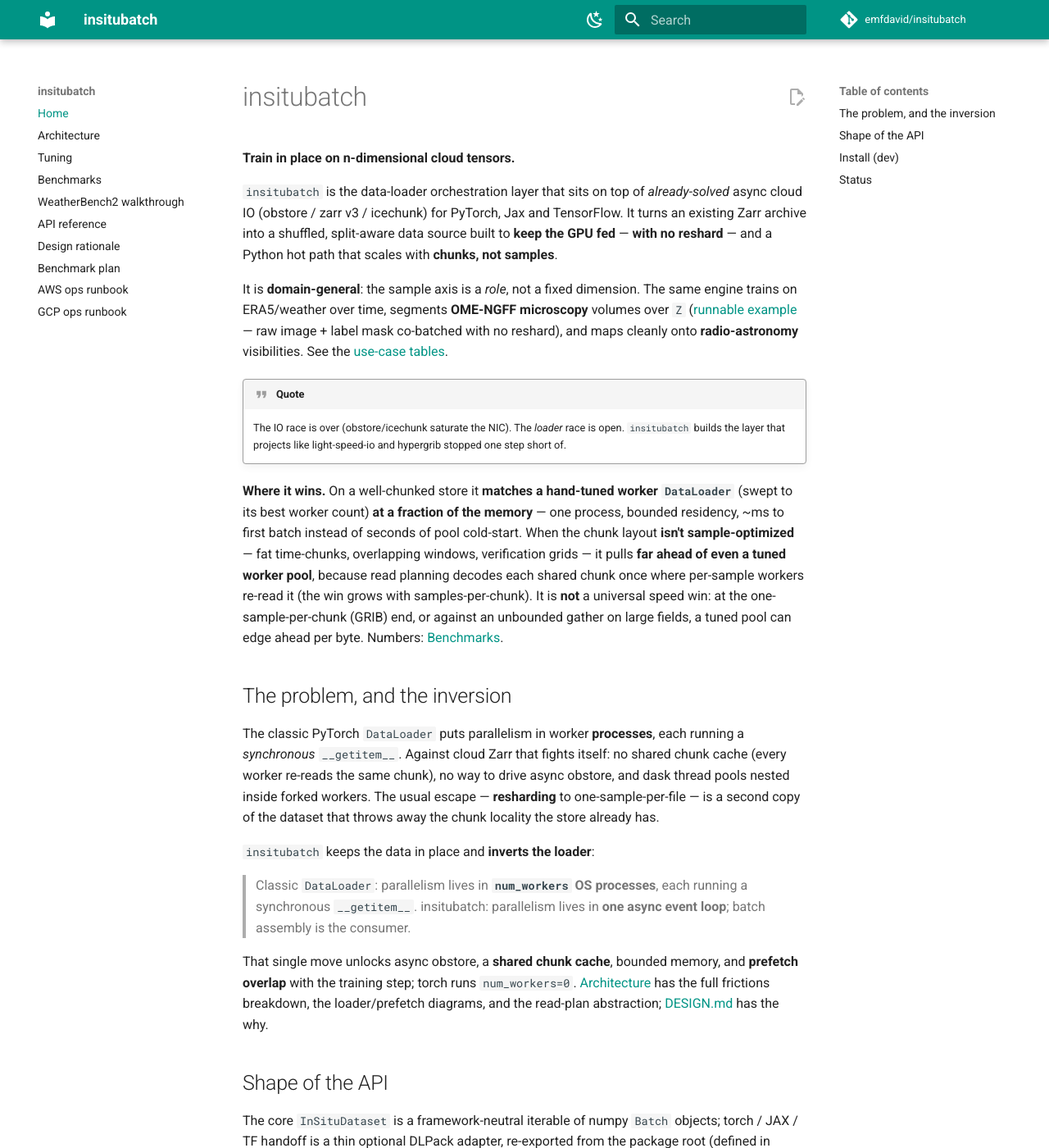
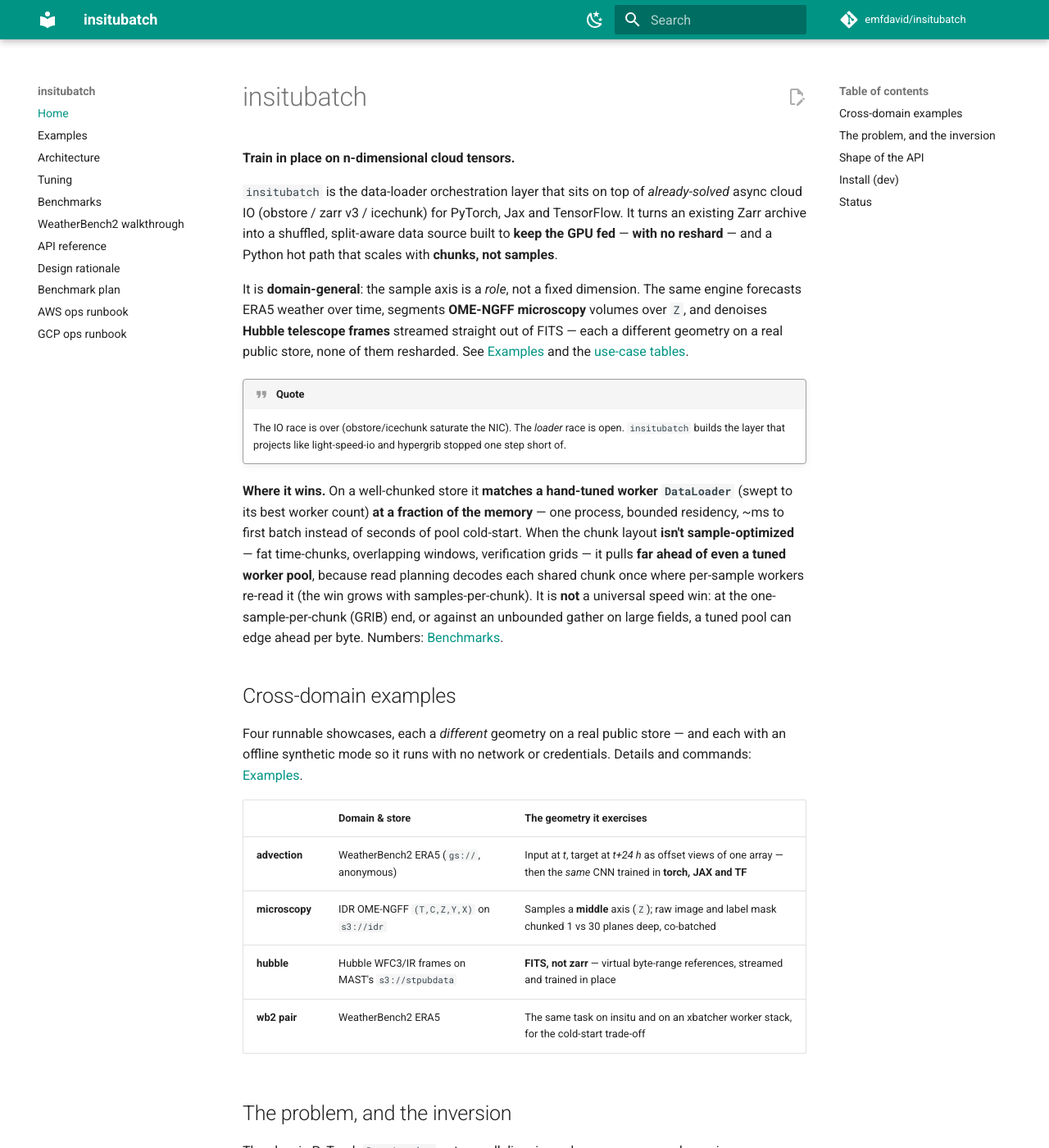
Before and after one commit to emfdavid/insitubatch, an MkDocs documentation site: the page built from docs/index.md, in a window 1280 px wide and 1400 px high. Shown: the whole window at 82% size. Built offline with MkDocs 1.6.1 and Material for MkDocs 9.7.7, drawn with Linux system fonts in a browser that asks for light colours; comment, search, counter and statistics services are not loaded; some of the changed text lies outside the part shown.

Commit message:
docs: surface the cross-domain examples on the site
The site had one reference to the WeatherBench2 walkthrough and a
single inline mention of microscopy; hubble and the three-framework
advection story were invisible to anyone who never opened the repo.

- New docs/examples.md, added to the nav directly under Home: a table
  of the four showcases (domain, store, the geometry each exercises,
  what it proves) plus run commands and the offline synthetic mode for
  each. Full flags stay in examples/README.md, which it links.
- Home page gains a "Cross-domain examples" table in headline position
  and its domain-general paragraph now names weather, microscopy and
  astronomy instead of just microscopy.
- Replace the two scattered one-off example links with pointers to the
  new page.

Also corrects the home-page status line: windowed multi-offset sampling
and the arbitrary sample axis shipped, and a cross-chunk slab read is an
explicit non-goal rather than an unbuilt feature.

examples/sdss is not on main yet, so it is not listed here.

mkdocs build --strict passes; internal anchors verified against the
built HTML.

Co-Authored-By: Claude Opus 4.8 <noreply@anthropic.com>

````diff
--- a/docs/index.md
+++ b/docs/index.md
@@ -9,10 +9,10 @@ data source built to **keep the GPU fed** — **with no reshard** — and a Pyth
 hot path that scales with **chunks, not samples**.
 
 It is **domain-general**: the sample axis is a *role*, not a fixed dimension. The same engine
-trains on ERA5/weather over time, segments **OME-NGFF microscopy** volumes over `Z`
-([runnable example](https://github.com/emfdavid/insitubatch/blob/main/examples/microscopy) —
-raw image + label mask co-batched with no reshard), and maps cleanly onto **radio-astronomy**
-visibilities. See the [use-case tables](architecture.md#use-case-support).
+forecasts ERA5 weather over time, segments **OME-NGFF microscopy** volumes over `Z`, and
+denoises **Hubble telescope frames** streamed straight out of FITS — each a different
+geometry on a real public store, none of them resharded. See [Examples](examples.md) and the
+[use-case tables](architecture.md#use-case-support).
 
 !!! quote
     The IO race is over (obstore/icechunk saturate the NIC). The *loader* race is
@@ -27,6 +27,19 @@ residency, ~ms to first batch instead of seconds of pool cold-start. When the ch
 where per-sample workers re-read it (the win grows with samples-per-chunk). It is **not** a
 universal speed win: at the one-sample-per-chunk (GRIB) end, or against an unbounded gather on
 large fields, a tuned pool can edge ahead per byte. Numbers: [Benchmarks](benchmarks.md).
+
+## Cross-domain examples
+
+Four runnable showcases, each a *different* geometry on a real public store — and each with
+an offline synthetic mode so it runs with no network or credentials. Details and commands:
+[Examples](examples.md).
+
+| | Domain & store | The geometry it exercises |
+|---|---|---|
+| **advection** | WeatherBench2 ERA5 (`gs://`, anonymous) | Input at *t*, target at *t+24 h* as offset views of one array — then the *same* CNN trained in **torch, JAX and TF** |
+| **microscopy** | IDR OME-NGFF `(T,C,Z,Y,X)` on `s3://idr` | Samples a **middle** axis (`Z`); raw image and label mask chunked 1 vs 30 planes deep, co-batched |
+| **hubble** | Hubble WFC3/IR frames on MAST's `s3://stpubdata` | **FITS, not zarr** — virtual byte-range references, streamed and trained in place |
+| **wb2 pair** | WeatherBench2 ERA5 | The same task on insitu and on an xbatcher worker stack, for the cold-start trade-off |
 
 ## The problem, and the inversion
 
@@ -87,9 +100,8 @@ jbatch = to_jax(next(iter(ds.train)))                                    # JAX:
 tfds = as_tf_dataset(ds.val)                                             # TF:    tf.data.Dataset
 ```
 
-See [`examples/advection`](https://github.com/emfdavid/insitubatch/blob/main/examples/advection) for
-working CNN forecast models using insituBatch implemented with Torch, Jax and Tensorflow with
-real ERA5 data.
+See [Examples](examples.md) for working CNN models built on `InSituDataset` — a three-framework
+ERA5 forecast, OME-NGFF microscopy segmentation over `Z`, and Hubble frame denoising from FITS.
 
 A runnable, network-free version of this — paralleling the Earthmover
 `dataloader-demo`, with a spatial subregion pulled out by a `batch_transform` —
@@ -119,9 +131,11 @@ uv sync --extra gpu      # CUDA box only: cupy + kvikio zero-copy path
 obstore reads, the decoupled fetch **`Scheduler`** + **`ChunkPool`** (assembly buffer
 *and* cache — byte budget + pin/LRU, heap or mmap-on-NVMe, with **cross-run
 persistence** via `persist=True`), approximate (shuffle-block) shuffle, chunk/batch
-**transforms** (incl. a fitted `StandardScaler`), **prefetch**, and the **torch / JAX /
-TF** surfaces. Not yet built: `Regrid` + the **GPU/device** transform stage, and
-multi-timestep windows that cross chunk boundaries.
+**transforms** (incl. a fitted `StandardScaler`), **prefetch**, **windowed multi-offset
+sampling**, an **arbitrary sample axis** with per-variable chunk sizes, and the **torch /
+JAX / TF** surfaces. Not yet built: a production `Regrid` + the **GPU/device** transform
+stage. (A window that crosses chunk boundaries as a single slab read is an explicit
+non-goal, not a gap — discrete offsets from an anchor already express it.)
 
 [DESIGN.md](https://github.com/emfdavid/insitubatch/blob/main/DESIGN.md) is the single
 source of truth for status, the roadmap, and the scope limits.
--- a/mkdocs.yml
+++ b/mkdocs.yml
@@ -30,6 +30,7 @@ theme:
 
 nav:
   - Home: index.md
+  - Examples: examples.md
   - Architecture: architecture.md
   - Tuning: tuning.md
   - Benchmarks: benchmarks.md
````
Also changed, not shown: docs/examples.md (added, +126 -0 lines).
